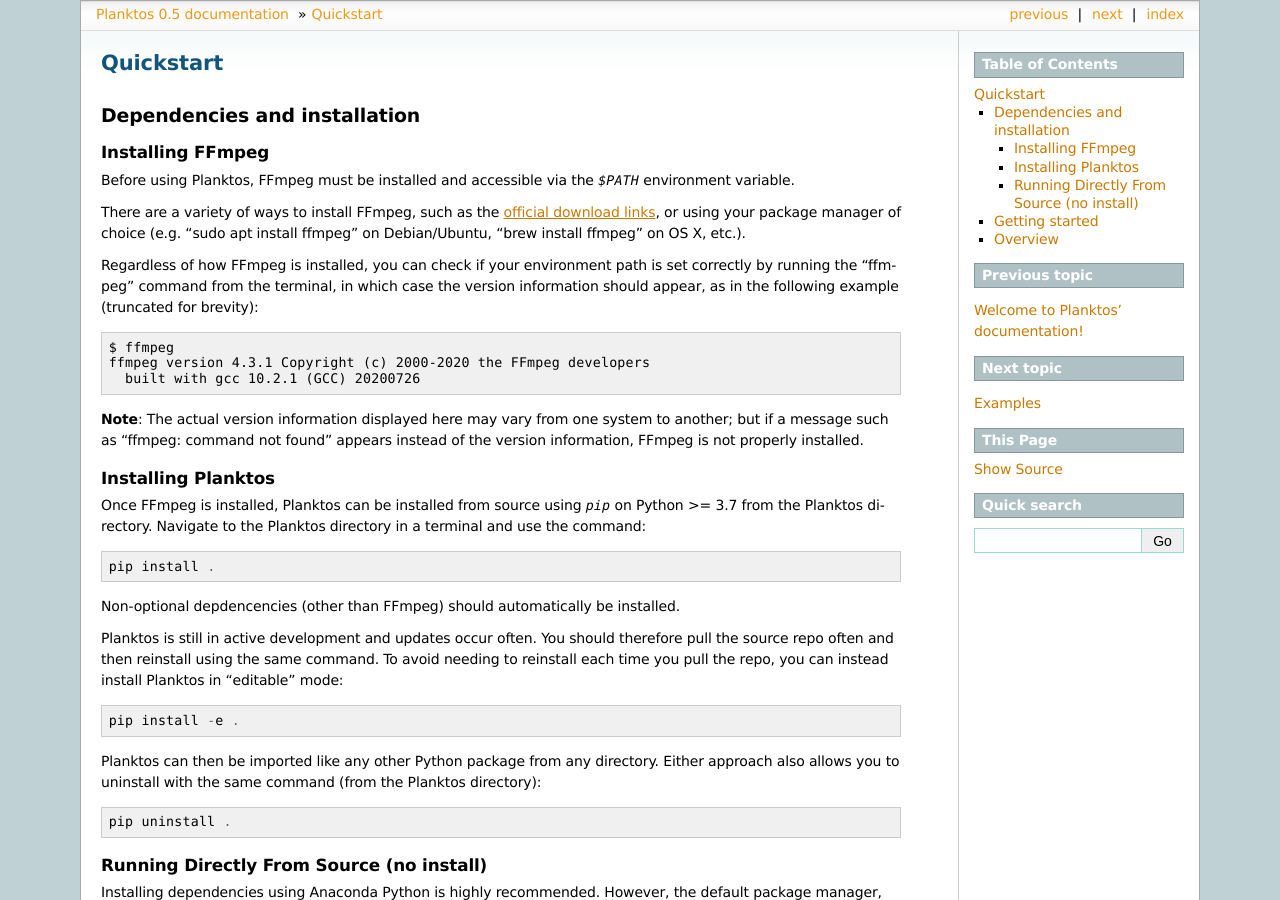
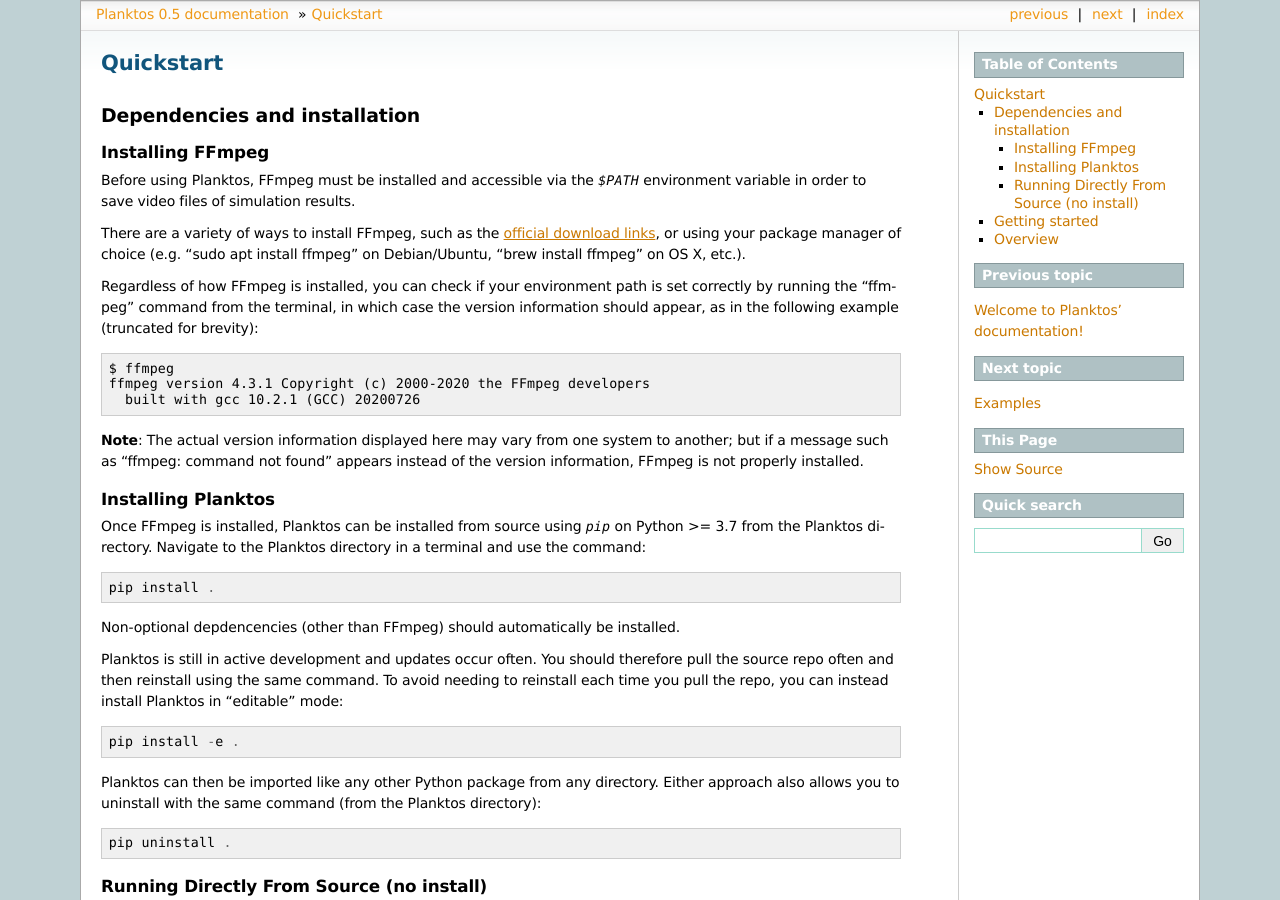
Before and after one commit to mountaindust/Planktos, a Sphinx documentation site: the page built from docs/quickstart.rst, in a window 1280 px wide and 900 px high. Built offline with Sphinx 7.4.7, drawn with Linux system fonts in a browser that asks for light colours.

```diff
--- a/docs/quickstart.rst
+++ b/docs/quickstart.rst
@@ -8,7 +8,7 @@ Installing FFmpeg
 ~~~~~~~~~~~~~~~~~
 
 Before using Planktos, FFmpeg must be installed and accessible via the `$PATH`
-environment variable.
+environment variable in order to save video files of simulation results.
 
 There are a variety of ways to install FFmpeg, such as the
 `official download links <https://ffmpeg.org/download.html>`_, or using your
```
Also changed, not shown: README.md (+1 -1 lines).
